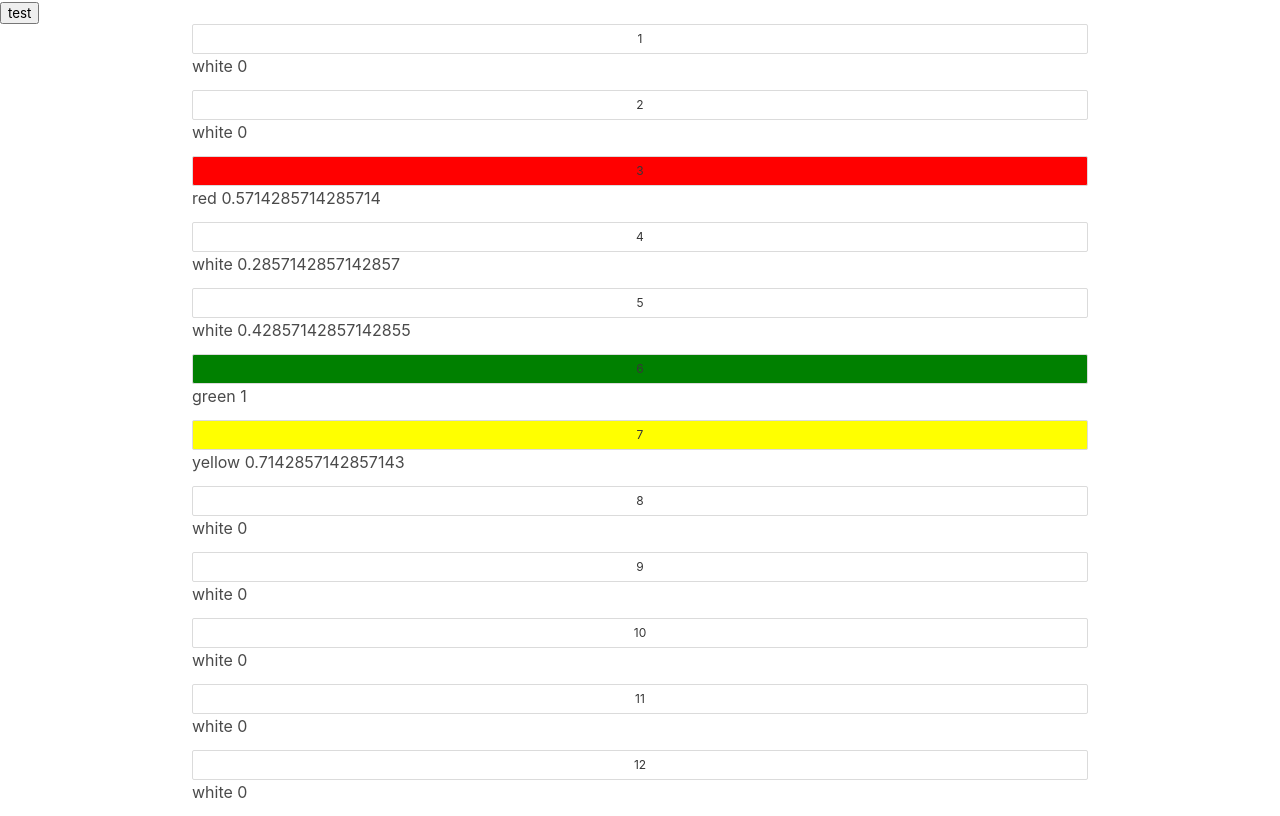
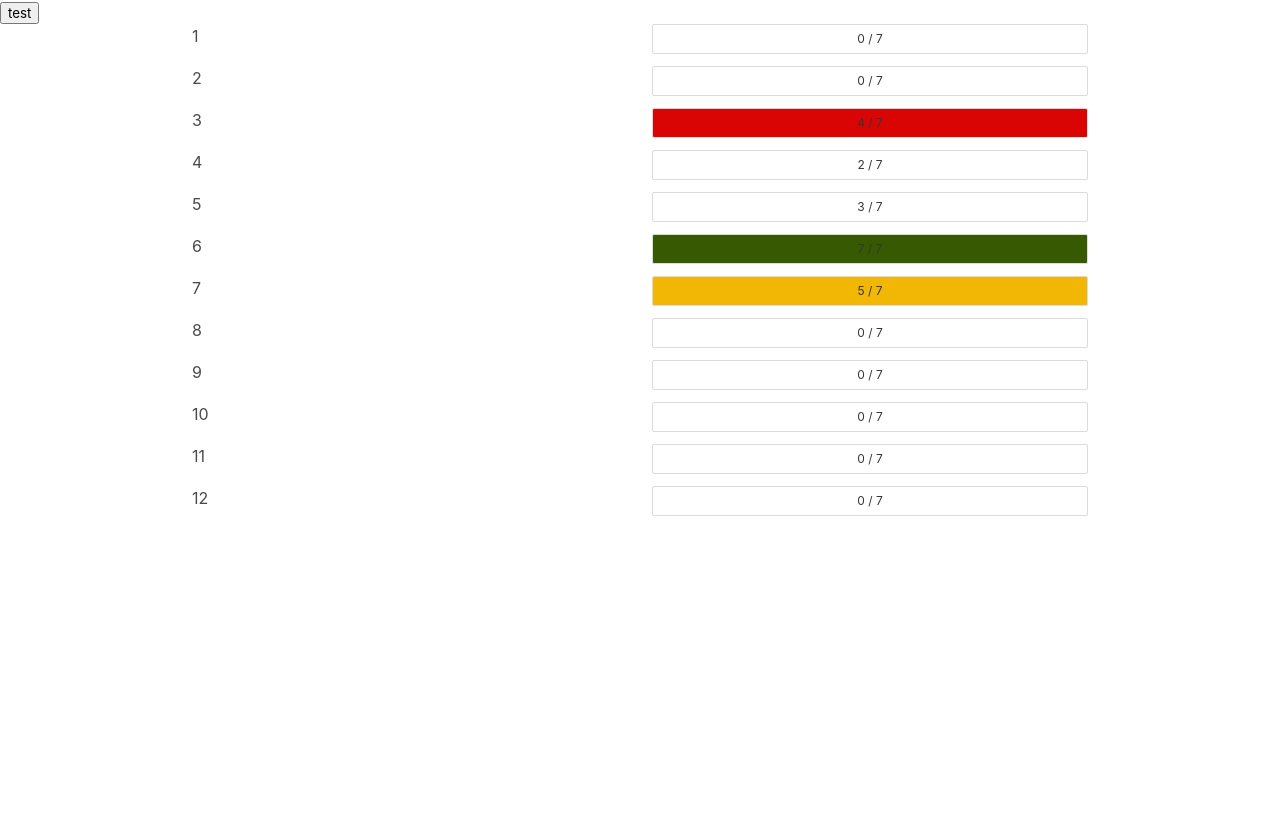
Before and after one commit to Woz-U-Group-Projects/team-random-guys, an Angular app: page / in a window 1280 px wide. Built offline with nearby package versions, Linux system fonts and the light colour scheme.

Commit message:
Added Color-Coded Functionality

```diff
--- a/src/app/modules/time-selection/components/color-coded-graph/color-coded-graph.component.html
+++ b/src/app/modules/time-selection/components/color-coded-graph/color-coded-graph.component.html
@@ -2,10 +2,11 @@
 
 <div class="container" *ngFor="let hour of timeSelection">
   <div class="columns">
+    <div class="column"> {{ hour.hour }} </div>
     <div class="column">
-      <a class="button is-small is-fullwidth {{ colorCoded(percentage(hour.peopleTotal, hour.canAttend)) }}"> {{ hour.hour }} </a>
-      {{colorCoded(percentage(hour.peopleTotal, hour.canAttend))}}
-      {{percentage(hour.peopleTotal, hour.canAttend)}}
+      <a class="button is-small is-fullwidth {{ colorCoded(percentage(hour.peopleTotal, hour.canAttend)) }}"> {{ hour.canAttend }} / {{ hour.peopleTotal }} </a>
+      <!-- {{colorCoded(percentage(hour.peopleTotal, hour.canAttend))}}
+      {{percentage(hour.peopleTotal, hour.canAttend)}} -->
     </div>
   </div>
 </div>
--- a/src/app/modules/time-selection/components/color-coded-graph/color-coded-graph.component.scss
+++ b/src/app/modules/time-selection/components/color-coded-graph/color-coded-graph.component.scss
@@ -3,13 +3,13 @@
 }
 
 .green {
-  background-color: green;
+  background-color: #365902;
 }
 
 .yellow {
-  background-color: yellow;
+  background-color: #F2B705;
 }
 
 .red {
-  background-color: red;
+  background-color: #D90404;
 }
```
